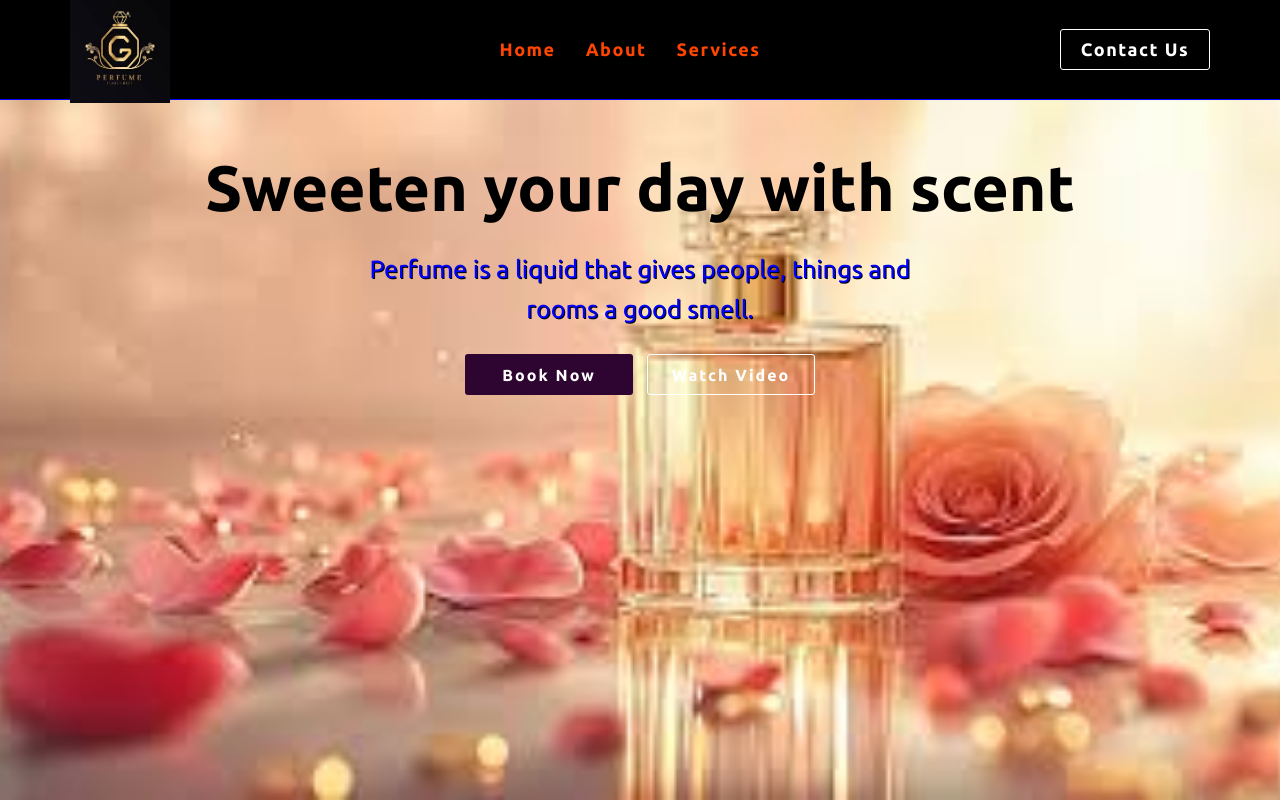
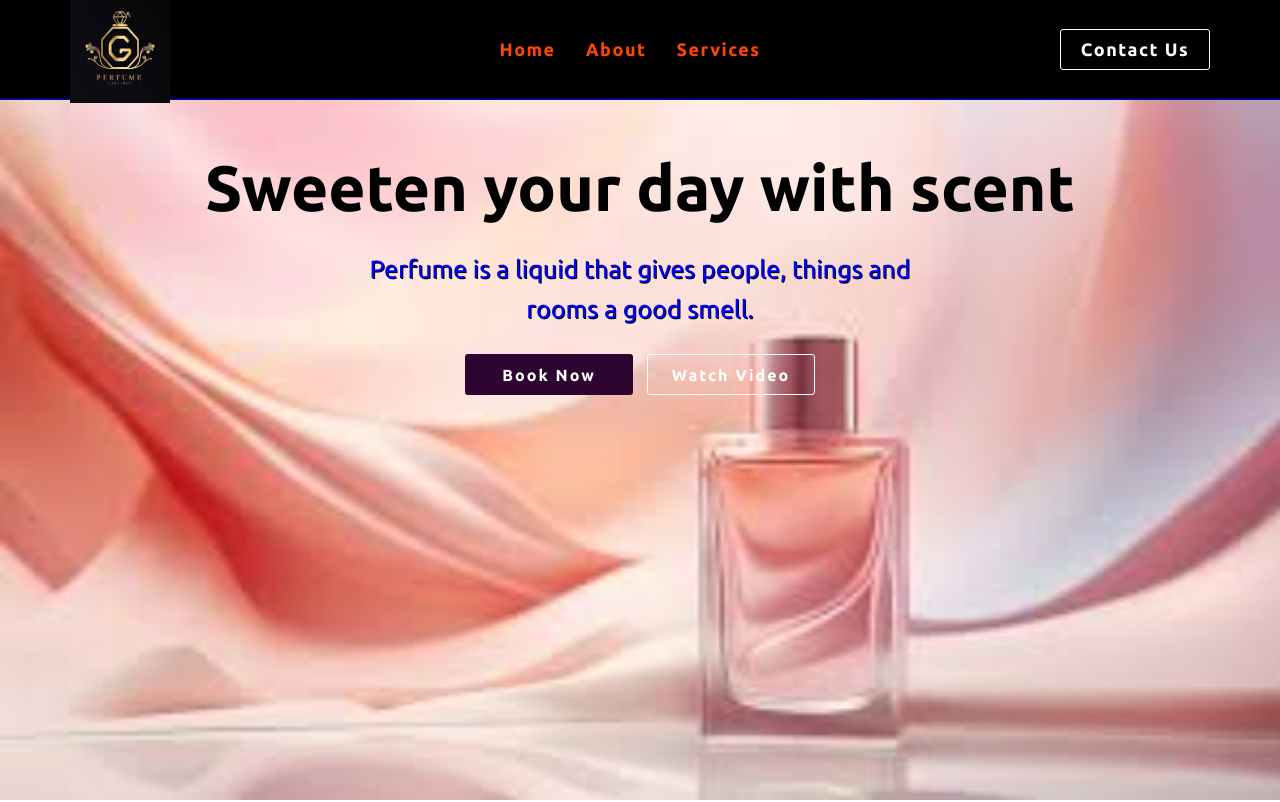
Before and after one commit to Nadeem-59/perfume, a Next.js app: page / in a window 1280 px wide. Shown: the top 802 px of the page. Built offline with nearby package versions, Linux system fonts and the light colour scheme.

Commit message:
Update globals.css

```diff
--- a/src/app/globals.css
+++ b/src/app/globals.css
@@ -95,7 +95,7 @@ color: #ffffff;
 .main-div{
 width: 100%;
 height: calc(100vh - 100px);
-  background-image:url("/image/pinkrose.jpg");
+  background-image:url("/image/sober.jpg");
   background-repeat: no-repeat;
   background-position: bottom;
   background-size: cover;
```
